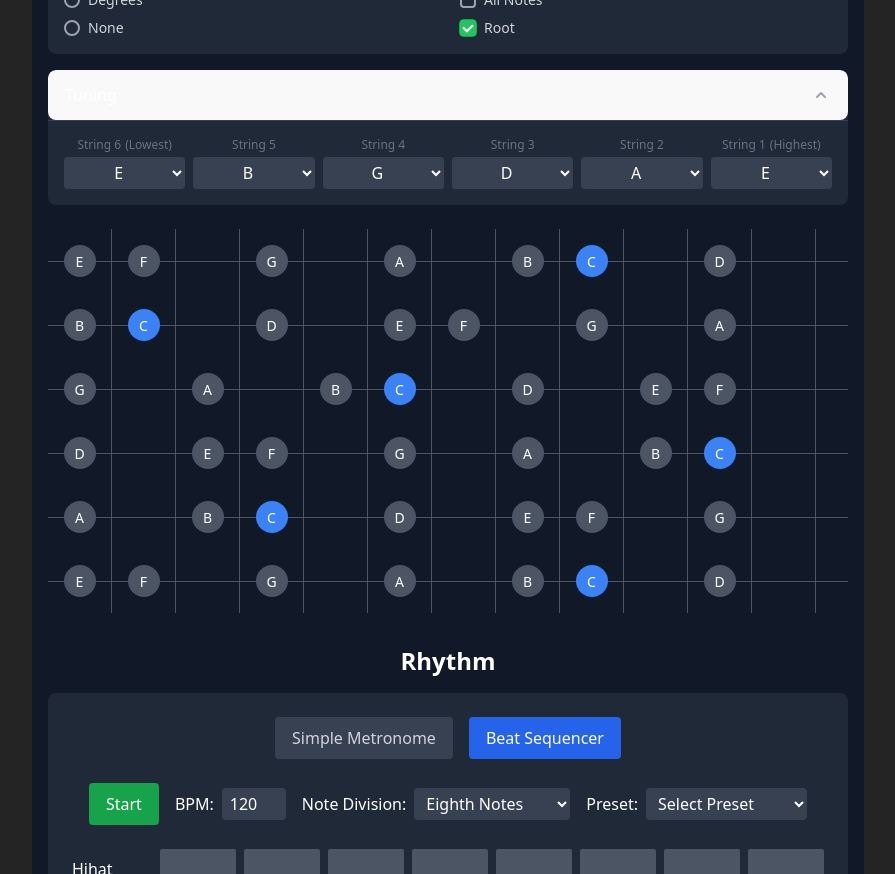
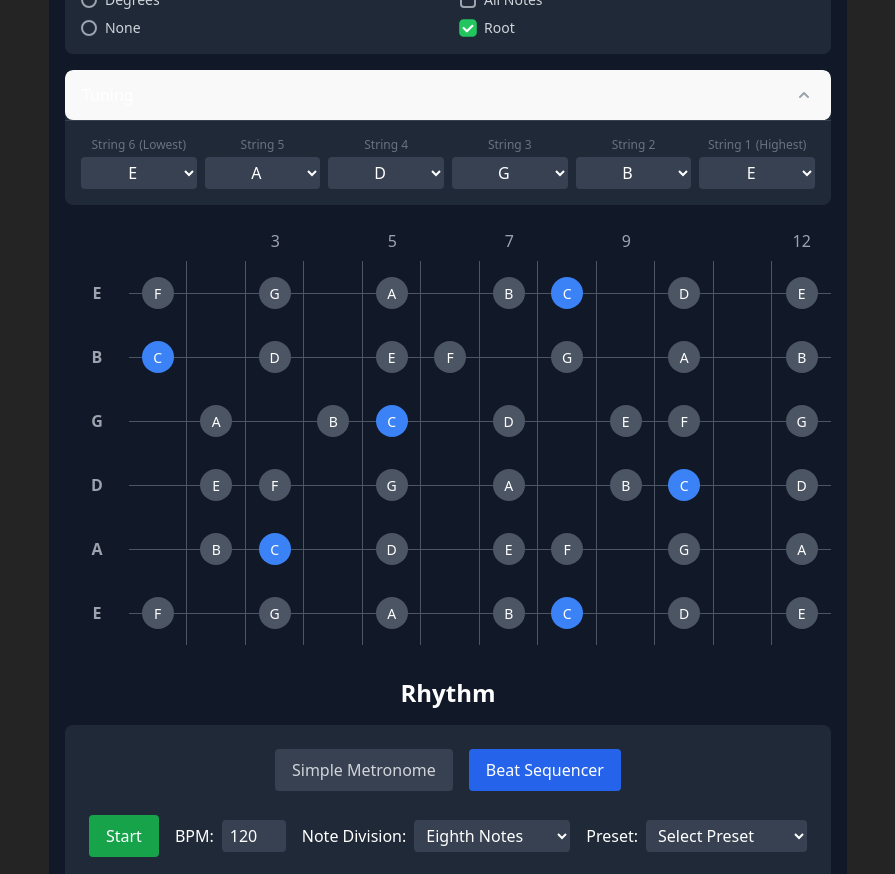
Before and after one commit to jake-carr/alien-music-lab, a React (Vite) app: page / in a window 1280 px wide. Shown: the part 1060-1934 px from the top of the page, without its empty margins (192-1087 px from the left). Built offline with nearby package versions, Linux system fonts and the light colour scheme.

Commit message:
Fret labels

```diff
--- a/src/components/ControlPanel.tsx
+++ b/src/components/ControlPanel.tsx
@@ -296,7 +296,7 @@ const ControlPanel: React.FC<ControlPanelProps> = ({
       >
         <div>
           <div className="grid grid-cols-6 gap-2">
-            {tuning.slice().reverse().map((note, i) => {
+            {tuning.map((note, i) => {
               const stringNumber = tuning.length - i;
               const isLowest = i === 0;
               const isHighest = i === tuning.length - 1;
@@ -310,7 +310,7 @@ const ControlPanel: React.FC<ControlPanelProps> = ({
                   </div>
                   <select
                     value={note}
-                    onChange={(e) => onTuningChange(tuning.length - 1 - i, e.target.value as Note)}
+                    onChange={(e) => onTuningChange(i, e.target.value as Note)}
                     className="bg-gray-700 text-white rounded px-2 py-1 hover:bg-gray-600 focus:outline-none focus:ring-2 focus:ring-green-500 w-full text-center"
                   >
                     {['C', 'C#', 'D', 'D#', 'E', 'F', 'F#', 'G', 'G#', 'A', 'A#', 'B'].map((n) => (
@@ -326,7 +326,7 @@ const ControlPanel: React.FC<ControlPanelProps> = ({
           {!isStandardTuning && (
             <button
               onClick={onResetTuning}
-              className="w-full mt-3 px-3 py-1.5 text-sm text-green-500 hover:text-green-400 border border-green-500/30 hover:border-green-400/30 rounded transition-colors flex items-center justify-center gap-2"
+              className="w-auto mt-3 px-3 py-1.5 text-sm text-green-500 hover:text-green-400 border border-green-500/30 hover:border-green-400/30 rounded transition-colors flex items-center justify-center gap-2"
             >
               <svg className="w-4 h-4" viewBox="0 0 24 24" fill="none" stroke="currentColor">
                 <path strokeLinecap="round" strokeLinejoin="round" strokeWidth={2} d="M4 4v5h.582m15.356 2A8.001 8.001 0 004.582 9m0 0H9m11 11v-5h-.581m0 0a8.003 8.003 0 01-15.357-2m15.357 2H15" />
--- a/src/components/Fretboard.tsx
+++ b/src/components/Fretboard.tsx
@@ -28,7 +28,8 @@ const Fretboard: React.FC = () => {
   const [tuning, setTuning] = useState<Note[]>(STANDARD_TUNING);
   const [synth] = useState(new Tone.Synth().toDestination());
 
-  const FRETS = Array.from({ length: 12 }, (_, i) => i);
+  // Changed to 12 frets
+  const FRETS = Array.from({ length: 12 }, (_, i) => i + 1);
   const currentNote = getNoteWithAccidental(selectedNote, selectedAccidental);
 
   const activeNotes = React.useMemo(() => {
@@ -118,22 +119,40 @@ const Fretboard: React.FC = () => {
         onResetTuning={resetTuning}
       />
 
-      <div className="w-full overflow-x-auto">
-        <div className="relative w-full min-w-[800px]">
+      <div className="w-full overflow-x-hidden">
+        <div className="relative w-full" style={{ maxWidth: '960px', margin: '0 auto' }}>
+          {/* Fret markers */}
+          <div className="flex h-8 relative">
+            <div className="w-16"  /> {/* Space for string labels */}
+            {FRETS.map((fret) => (
+              <div key={`marker-${fret}`} className="w-[calc((100%-4rem)/12)] flex justify-center">
+                {[3, 5, 7, 9, 12].includes(fret) && (
+                  <span className="text-gray-400">{fret}</span>
+                )}
+              </div>
+            ))}
+          </div>
+
           {reverseTuning.map((string, stringIndex) => (
             <div key={string + stringIndex} className="flex h-16 relative">
-              <div className="string top-1/2" />
+              {/* String label on the left */}
+              <div className="w-16 flex justify-center items-center ">
+                <span className="text-gray-400 font-bold">{string}</span>
+              </div>
+
+              <div className="string absolute left-16 right-0 top-1/2" />
 
               {FRETS.map((fret) => {
                 const note = getNoteAtFret(string as Note, fret);
                 const isActive = activeNotes.includes(note);
                 const isRoot = note === currentNote;
                 const isTriad = getTriadNotes(activeNotes).includes(note);
+                const isLastFret = fret === FRETS.length;
 
                 return (
                   <div
                     key={`${stringIndex}-${fret}`}
-                    className="fret w-16 h-full"
+                    className={`fret w-[calc((100%-4rem)/12)] h-full ${isLastFret ? 'border-r-0' : ''}`}
                     onClick={() => handleFretClick(stringIndex, fret)}
                   >
                     {(isActive || showAllNotes) && (
```
